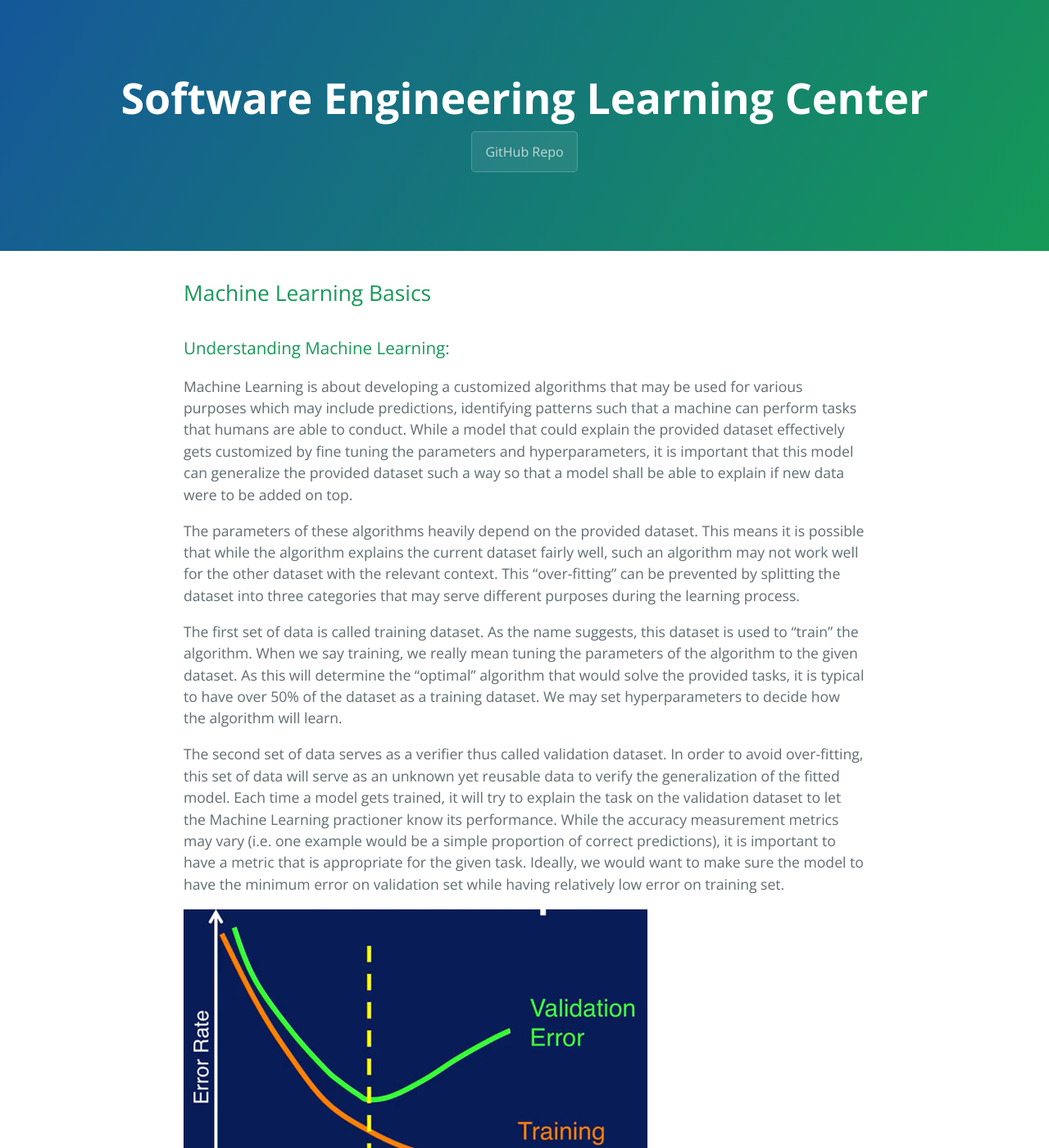
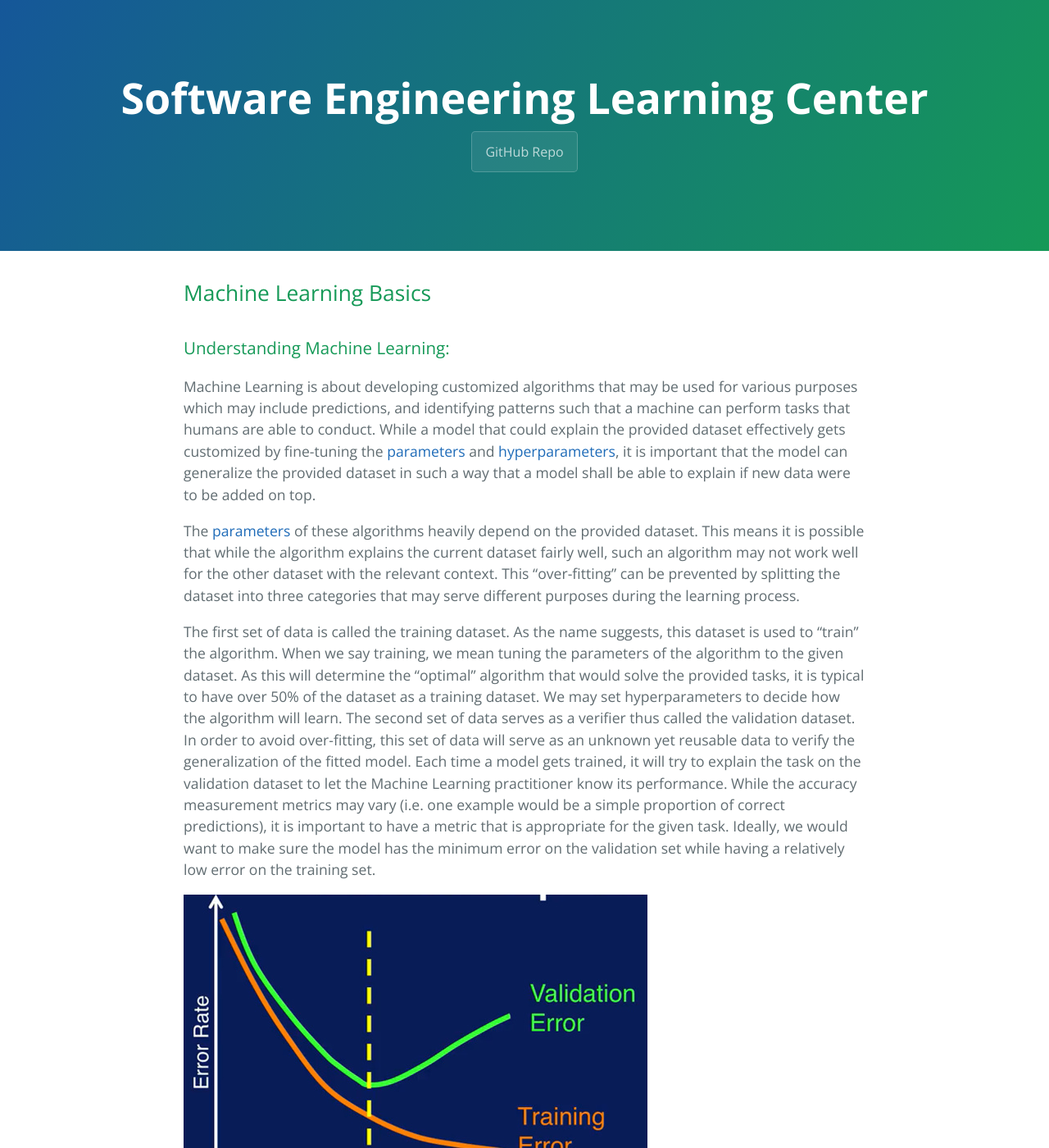
Before and after one commit to learning-software-engineering/learning-software-engineering.github.io, a Jekyll site: the page built from Topics/Machine_Learning/Understanding Machine Learning.md, in a window 1280 px wide and 1400 px high. Shown: the whole window at 82% size. Built offline with Jekyll 4.4.1, drawn with Linux system fonts in a browser that asks for light colours; our own code applies the rules of GitHub Pages for plain Markdown files; some of the changed text lies outside the part shown.

Commit message:
added links, testing

```diff
--- a/Topics/Machine_Learning/Understanding Machine Learning.md
+++ b/Topics/Machine_Learning/Understanding Machine Learning.md
@@ -1,13 +1,12 @@
 ## Machine Learning Basics
 
 ### Understanding Machine Learning:
-Machine Learning is about developing a customized algorithms that may be used for various purposes which may include predictions, identifying patterns such that a machine can perform tasks that humans are able to conduct. While a model that could explain the provided dataset effectively gets customized by fine tuning the parameters and hyperparameters, it is important that this model can generalize the provided dataset such a way so that a model shall be able to explain if new data were to be added on top.
+Machine Learning is about developing customized algorithms that may be used for various purposes which may include predictions, and identifying patterns such that a machine can perform tasks that humans are able to conduct. While a model that could explain the provided dataset effectively gets customized by fine-tuning the [parameters](#Parameter) and [hyperparameters](#Hyperparameter), it is important that the model can generalize the provided dataset in such a way that a model shall be able to explain if new data were to be added on top.
 
-The parameters of these algorithms heavily depend on the provided dataset. This means it is possible that while the algorithm explains the current dataset fairly well, such an algorithm may not work well for the other dataset with the relevant context. This "over-fitting" can be prevented by splitting the dataset into three categories that may serve different purposes during the learning process.
+The [parameters](#Parameter) of these algorithms heavily depend on the provided dataset. This means it is possible that while the algorithm explains the current dataset fairly well, such an algorithm may not work well for the other dataset with the relevant context. This "over-fitting" can be prevented by splitting the dataset into three categories that may serve different purposes during the learning process.
 
-The first set of data is called training dataset. As the name suggests, this dataset is used to "train" the algorithm. When we say training, we really mean tuning the parameters of the algorithm to the given dataset. As this will determine the "optimal" algorithm that would solve the provided tasks, it is typical to have over 50% of the dataset as a training dataset. We may set hyperparameters to decide how the algorithm will learn.
-
-The second set of data serves as a verifier thus called validation dataset. In order to avoid over-fitting, this set of data will serve as an unknown yet reusable data to verify the generalization of the fitted model. Each time a model gets trained, it will try to explain the task on the validation dataset to let the Machine Learning practioner know its performance. While the accuracy measurement metrics may vary (i.e. one example would be a simple proportion of correct predictions), it is important to have a metric that is appropriate for the given task. Ideally, we would want to make sure the model to have the minimum error on validation set while having relatively low error on training set.
+The first set of data is called the training dataset. As the name suggests, this dataset is used to "train" the algorithm. When we say training, we mean tuning the parameters of the algorithm to the given dataset. As this will determine the "optimal" algorithm that would solve the provided tasks, it is typical to have over 50% of the dataset as a training dataset. We may set hyperparameters to decide how the algorithm will learn.
+The second set of data serves as a verifier thus called the validation dataset. In order to avoid over-fitting, this set of data will serve as an unknown yet reusable data to verify the generalization of the fitted model. Each time a model gets trained, it will try to explain the task on the validation dataset to let the Machine Learning practitioner know its performance. While the accuracy measurement metrics may vary (i.e. one example would be a simple proportion of correct predictions), it is important to have a metric that is appropriate for the given task. Ideally, we would want to make sure the model has the minimum error on the validation set while having a relatively low error on the training set.
 
 ![Image Credit: The Elements of Statistical Learning](example_machine_learning.png?raw=true "Training and Validation")
 
@@ -35,12 +34,6 @@ Reinforement Learning involves tasks such that past actions may affect the futur
 
 Algorithms may include: Q-learning, Actor-Critic methods
 
-Key Terminologies:
-* Model: A model in Machine Learning refers to an established statistical algorithm that can "explain" the provided dataset and task effectively
-* Task: A task in Machine Learning refers to a goal of the algorithm (i.e. predict certairn variable using the others).
-* Hyperparameter: A parameter that can be tuned which would dictate how the model gets trained. This needs to get manually set up by a Machine Learning practioner.
-* Parameter: A parameter that can be determined by the provided dataset. The values of parameters are assigned during the learning process and not by the Machine Learning practioner.
-
 
 ### Implementation in Software Engineering
 
@@ -52,6 +45,14 @@ However, if the task involves resolving tasks which may involve non-deterministi
 
 If implemented correctly, a Machine Learning algorithm could yield effecitve results in both generalization and specification which may be necessary to make a better software.
 
+### Appendix:
+* <span id="Model">Model</span>: A model in Machine Learning refers to an established statistical algorithm that can "explain" the provided dataset and task effectively
+* <span id="Task">Task</span>: A task in Machine Learning refers to a goal of the algorithm (i.e. predict certairn variable using the others).
+* <span id="Hyperparameter">Hyperparameter</span>: A parameter that can be tuned which would dictate how the model gets trained. This needs to get manually set up by a Machine Learning practioner BEFORE the training process starts.
+* <span id="Parameter">Parameter</span>: A parameter that can be determined by the provided dataset. The values of parameters are assigned during the learning process and not by the Machine Learning practioner. The parameters are set by the data and algorithm AFTER the training process.
+
+
+
 ### References
 
 * Krishnan, Rahul G. Interview. Conducted by Seo Won Yi. 29 Nov 2023.
```
